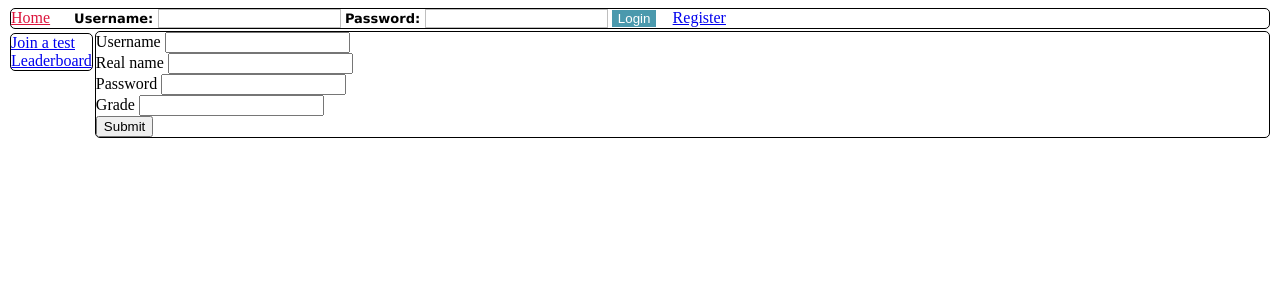
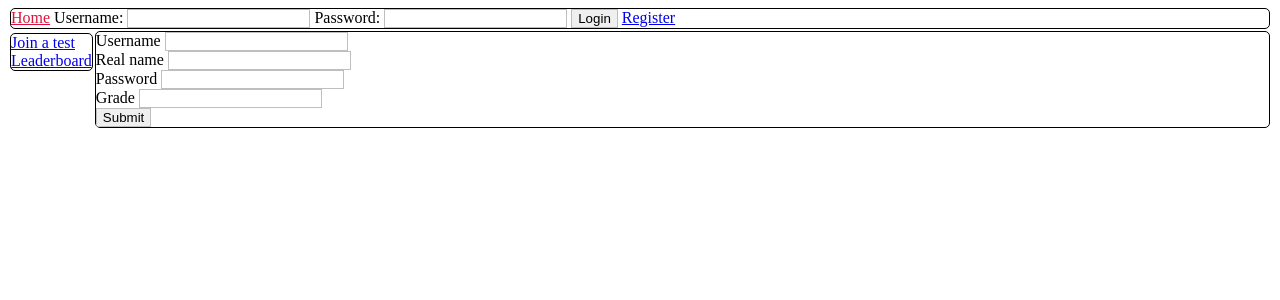
Before and after one commit to UARTman/test-system-project, a Flask app: page /register in a window 1280 px wide. Shown: the top 300 px of the page. Run offline with Flask 2, Linux system fonts and the light colour scheme.

Commit message:
Fixed forms + answer removal

```diff
--- a/app.py
+++ b/app.py
@@ -208,7 +208,7 @@ def action_admin_rm_answer(ident):
         .where(Answer.number > int(request.form["number"])) \
         .where(Answer.question == question).execute()
     if question.correct_answer >= int(request.form["number"]):
-        question.update(correct_answer=question.correct_answer - 1)
+        question.update(correct_answer=question.correct_answer - 1).execute()
     return redirect("/admin/test/{}".format(ident))
 
 
--- a/static/style.css
+++ b/static/style.css
@@ -16,7 +16,6 @@
 
 #header {
     float: top;
-    /*line-height: normal;*/
 }
 
 
--- a/templates/p_register.html
+++ b/templates/p_register.html
@@ -3,7 +3,7 @@
     {%  if msg %}
         <h3> {{ msg }}</h3>
     {% else %}
-    <form method="post">
+    <form class="form-style-1" method="post">
         <label> Username
             <input type="text" name="user" required>
             <br>
@@ -17,7 +17,7 @@
             <br>
         </label>
         <label> Grade
-            <input name="grade" type="grade" required>
+            <input name="grade" type="text" required>
             <br>
         </label>
         <input type="submit">
--- a/templates/t_base.html
+++ b/templates/t_base.html
@@ -110,75 +110,20 @@
     })
 </script>
 <style type="text/css">
-.form-style-1 {
-	margin:10px auto;
-	max-width: 400px;
-	padding: 20px 12px 10px 20px;
-	font: 13px "Lucida Sans Unicode", "Lucida Grande", sans-serif;
-}
-.form-style-1 li {
-	padding: 0;
-	{#display: block;#}
-	list-style: none;
-	margin: 10px 0 0 0;
-}
-.form-style-1 label{
-	margin:0 0 3px 0;
-	padding:0px;
-	{#display:block;#}
-	font-weight: bold;
-}
 .form-style-1 input[type=text],
 .form-style-1 input[type=password],
+.form-style-1 input[type=submit],
 textarea,
 select{
-    {#box-sizing: border-box;#}
-	{#-webkit-box-sizing: border-box;#}
-	{#-moz-box-sizing: border-box;#}
 	border:1px solid #BEBEBE;
-	{#padding: 7px;#}
-	{#margin:0px;#}
-	-webkit-transition: all 0.30s ease-in-out;
-	-moz-transition: all 0.30s ease-in-out;
-	-ms-transition: all 0.30s ease-in-out;
-	-o-transition: all 0.30s ease-in-out;
 	outline: none;
 }
 .form-style-1 input[type=text]:focus,
 .form-style-1 textarea:focus,
 .form-style-1 select:focus{
-	-moz-box-shadow: 0 0 8px #88D5E9;
-	-webkit-box-shadow: 0 0 8px #88D5E9;
-	box-shadow: 0 0 8px #88D5E9;
 	border: 1px solid #88D5E9;
 }
-.form-style-1 .field-divided{
-	width: 49%;
-}
 
-.form-style-1 .field-long{
-	width: 100%;
-}
-.form-style-1 .field-select{
-	width: 100%;
-}
-.form-style-1 .field-textarea{
-	height: 100px;
-}
-.form-style-1 input[type=submit], .form-style-1 input[type=button]{
-	background: #4B99AD;
-	border: none;
-	color: #fff;
-}
-.form-style-1 input[type=submit]:hover, .form-style-1 input[type=button]:hover{
-	background: #4691A4;
-	box-shadow:none;
-	-moz-box-shadow:none;
-	-webkit-box-shadow:none;
-}
-.form-style-1 .required{
-	color:red;
-}
 </style>
 </body>
 </html>
```
Also changed, not shown: orm.db.
